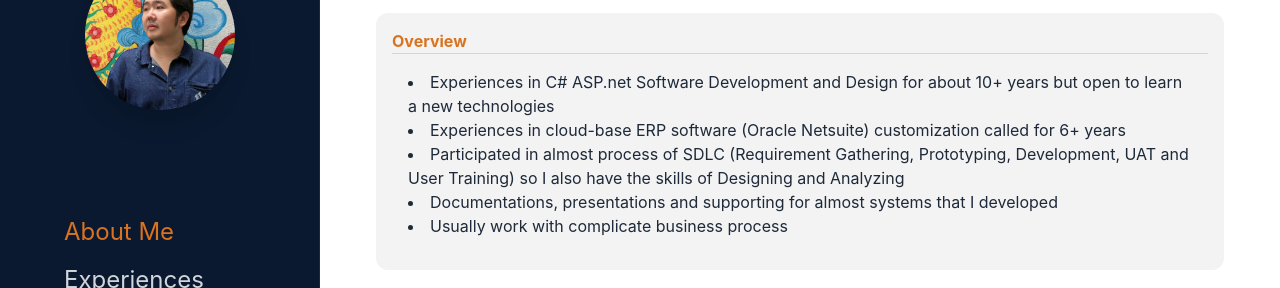
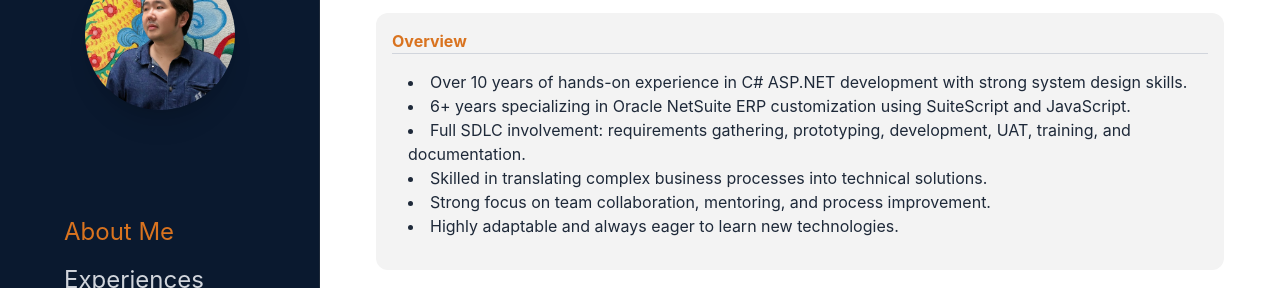
Before and after one commit to senmai121/my-port-folio, a Next.js app: page / in a window 1280 px wide. Shown: the part 272-560 px from the top of the page. Built offline with nearby package versions, Linux system fonts and the light colour scheme; no server answers.

Commit message:
Fix overview

```diff
--- a/src/pages/about.tsx
+++ b/src/pages/about.tsx
@@ -105,11 +105,13 @@ const About = () => {
                             </div>
                             <hr className="border-gray-300"/>
                             <u className="no-underline m-4">
-                                <li>Experiences in C# ASP.net Software Development and Design for about 10+ years but open to learn a new technologies</li>
-                                <li>Experiences in cloud-base ERP software (Oracle Netsuite) customization called for 6+ years</li>
-                                <li>Participated in almost process of SDLC (Requirement Gathering, Prototyping, Development, UAT and User Training) so I also have the skills of Designing and Analyzing</li>
-                                <li>Documentations, presentations and supporting for almost systems that I developed</li>
-                                <li>Usually work with complicate business process</li>
+                                <li>Over 10 years of hands-on experience in C# ASP.NET development with strong system design skills.</li>
+                                <li>6+ years specializing in Oracle NetSuite ERP customization using SuiteScript and JavaScript.</li>
+                                <li>Full SDLC involvement: requirements gathering, prototyping, development, UAT, training, and documentation.</li>
+                                <li>Skilled in translating complex business processes into technical solutions.</li>
+                                <li>Strong focus on team collaboration, mentoring, and process improvement.</li>
+                                <li>Highly adaptable and always eager to learn new technologies.</li>
+
                             </u>
                         </div>
                     </div><br/>
```
